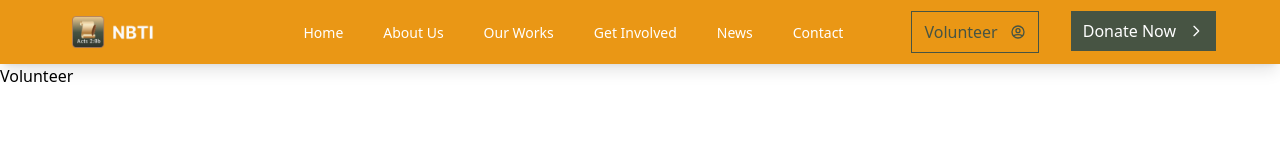
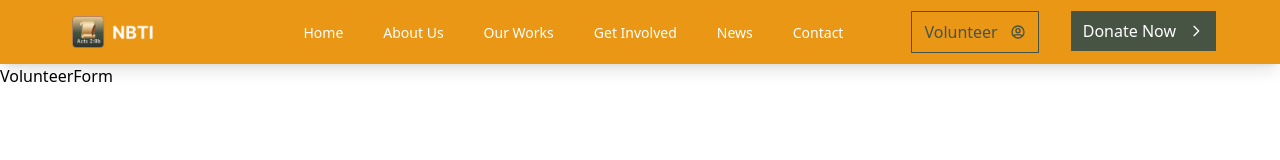
Before and after one commit to Bitrus-Dzakwa/NBTI-Project, a React (Vite) app: page /volunteer in a window 1280 px wide. Shown: the top 160 px of the page. Built offline with nearby package versions, Linux system fonts and the light colour scheme; the HTML template or start-up script is replaced by a standard one; a web font is replaced by a local one.

Commit message:
Added volunteer page

```diff
--- /dev/null
+++ b/src/components/VolunteerForm.jsx
@@ -0,0 +1,8 @@
+
+function VolunteerForm() {
+  return (
+    <div>VolunteerForm</div>
+  )
+}
+
+export default VolunteerForm
--- /dev/null
+++ b/src/components/VolunteerHeader.jsx
@@ -0,0 +1,10 @@
+
+function VolunteerHeader() {
+  return (
+    <header>
+
+    </header>
+  )
+}
+
+export default VolunteerHeader
--- a/src/pages/Volunteer.jsx
+++ b/src/pages/Volunteer.jsx
@@ -1,5 +1,13 @@
+import VolunteerForm from "../components/VolunteerForm";
+import VolunteerHeader from "../components/VolunteerHeader";
+
 function Volunteer() {
-  return <div>Volunteer</div>;
+  return (
+    <div>
+      <VolunteerHeader />
+      <VolunteerForm />
+    </div>
+  );
 }
 
 export default Volunteer;
```
